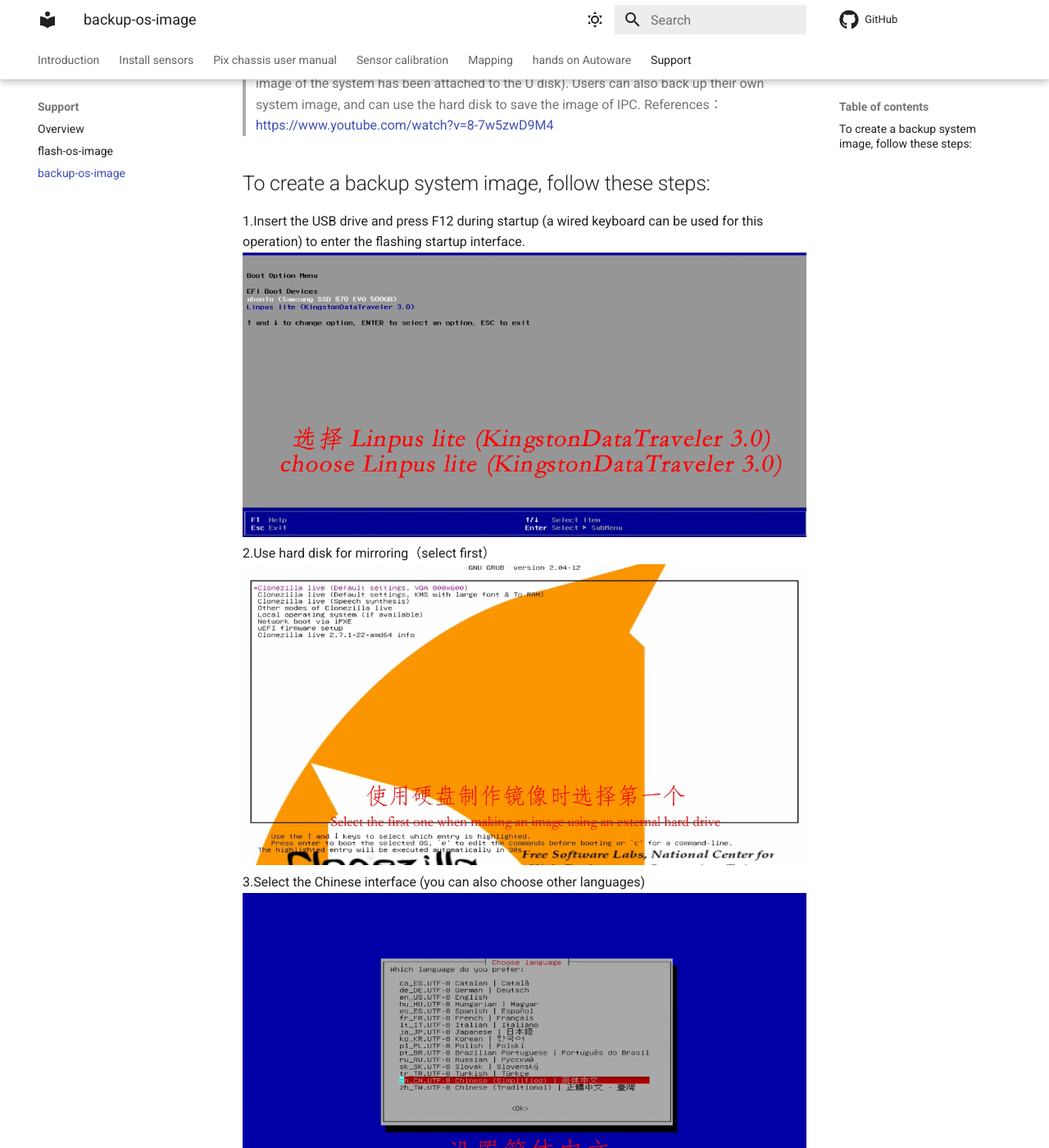
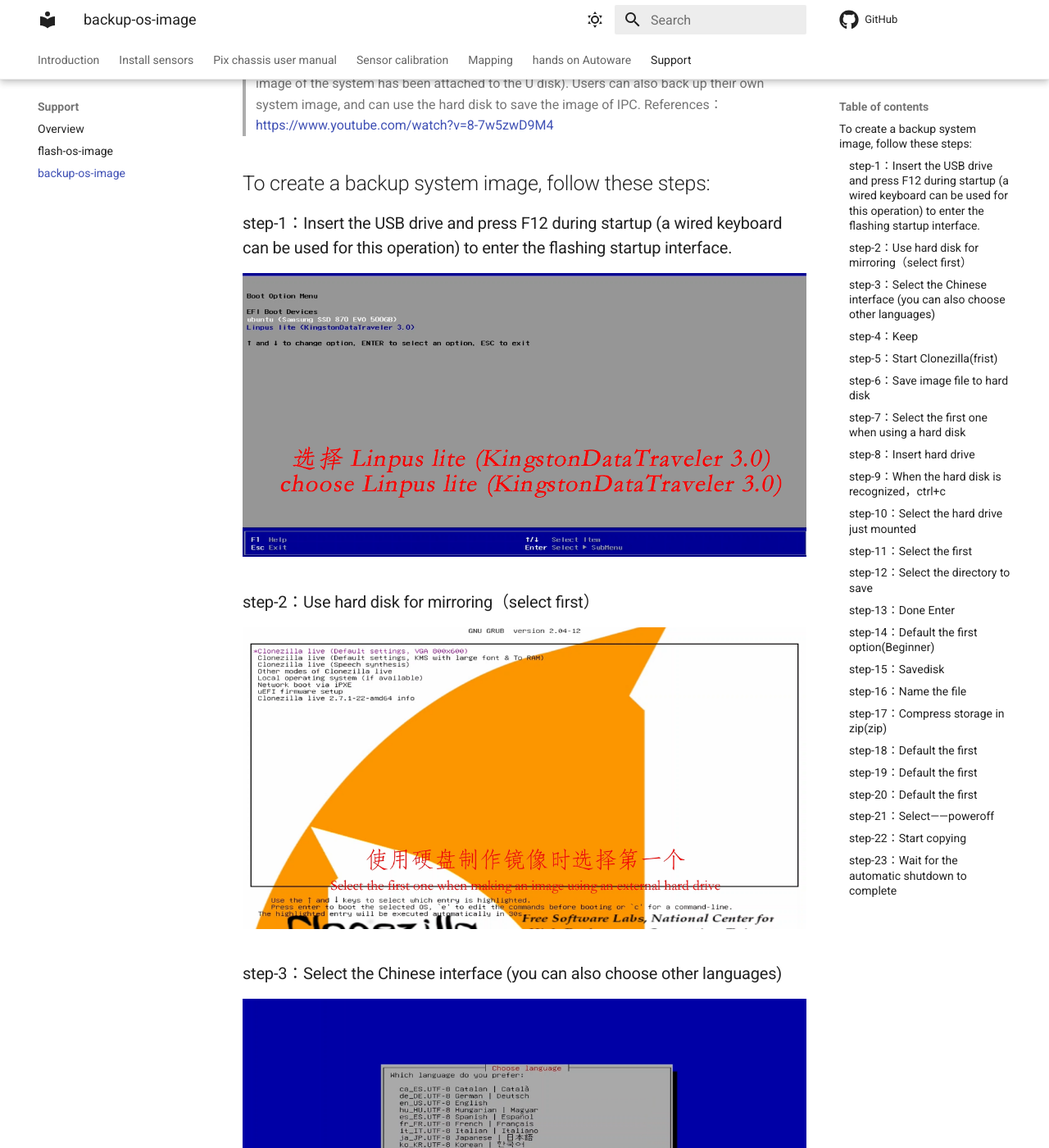
Before and after one commit to pixmoving-moveit/pixkit-documentation-en, an MkDocs documentation site: the page built from docs/support/backup-OS-image.md, in a window 1280 px wide and 1400 px high, scrolled down 282 px. Shown: the whole window at 82% size. Built offline with MkDocs 1.6.1 and Material for MkDocs 9.7.7, drawn with Linux system fonts in a browser that asks for light colours; some of the changed text lies outside the part shown.

Commit message:
fix:修改标题层次

```diff
--- a/docs/support/backup-OS-image.md
+++ b/docs/support/backup-OS-image.md
@@ -6,51 +6,51 @@
 > References：<https://www.youtube.com/watch?v=8-7w5zwD9M4>
 
 ##  To create a backup system image, follow these steps:
-1.Insert the USB drive and press F12 during startup (a wired keyboard can be used for this operation) to enter the flashing startup interface.
+### step-1：Insert the USB drive and press F12 during startup (a wired keyboard can be used for this operation) to enter the flashing startup interface.
 ![alt 第一步](images/lQLPJwDCetAopwbNBD3NCGmwBeApK3fykssEPgo_EcB8AQ_2153_1085.png)
-2.Use hard disk for mirroring（select first）
+### step-2：Use hard disk for mirroring（select first）
 ![alt](images/lQLPJwospArGKAbNBG7NCEqwTvJWVkqz2FsEPgo_GgCFAQ_2122_1134.png)
-3.Select the Chinese interface (you can also choose other languages)
+### step-3：Select the Chinese interface (you can also choose other languages)
 ![alt](images/lQLPJwdL8ziBiAbNBG_NCAewb7ZWChcktagEPgo_GcCyAQ_2055_1135.png)
-4.Keep
+### step-4：Keep
 ![alt](images/5.png)
-5.Start Clonezilla(frist)
+### step-5：Start Clonezilla(frist)
 ![alt](images/8.png)
-6.Save image file to hard disk
+### step-6：Save image file to hard disk
 ![alt](images/6.png)
-7.Select the first one when using a hard disk
+### step-7：Select the first one when using a hard disk
 ![alt](images/10.png)
-8.Insert hard drive
+### step-8：Insert hard drive
 ![alt](images/0.png)
-9.When the hard disk is recognized，ctrl+c
+### step-9：When the hard disk is recognized，ctrl+c
 ![alt](images/l9.png)
-10.Select the hard drive just mounted
+### step-10：Select the hard drive just mounted
 ![alt](images/E.png)
-11.Select the first
+### step-11：Select the first
 ![alt](images/E09png.png)
-12.Select the directory to save
+### step-12：Select the directory to save
 ![alt](images/63.png)
-13.Done Enter
+### step-13：Done Enter
 ![alt](images/D2.png)
-14.Default the first option(Beginner)
+### step-14：Default the first option(Beginner)
 ![alt](images/76AE.png)
-15.Savedisk
+### step-15：Savedisk
 ![alt](images/94D879.png)
-16.Name the file
+### step-16：Name the file
 ![alt](images/DC2EF.png)
-17.Compress storage in zip(zip)
+### step-17：Compress storage in zip(zip)
 ![alt](images/720q90g.jpg)
-18.Default the first
+### step-18：Default the first
 ![alt](images/hh.jpg)
-19.Default the first
+### step-19：Default the first
 ![alt](images/f.jpg)
-20.Default the first
+### step-20：Default the first
 ![alt](images/g.jpg)
-21.Select——poweroff
+### step-21：Select——poweroff
 ![alt](images/k.jpg)
-22.Start copying
+### step-22：Start copying
 ![alt](images/l.jpg)
-23.Wait for the automatic shutdown to complete
+### step-23：Wait for the automatic shutdown to complete
 
 **Note**: 1. You need to prepare a hard disk to store your image.
 2.The U disk is used as a boot disk, and the user needs to provide a hard disk when it needs to save its own image. Do not make any modifications, add or save other files on the U disk, so as not to damage the environment of the startup disk.
```
Also changed, not shown: docs/support/flash-OS-image.md (+20 -20 lines).
